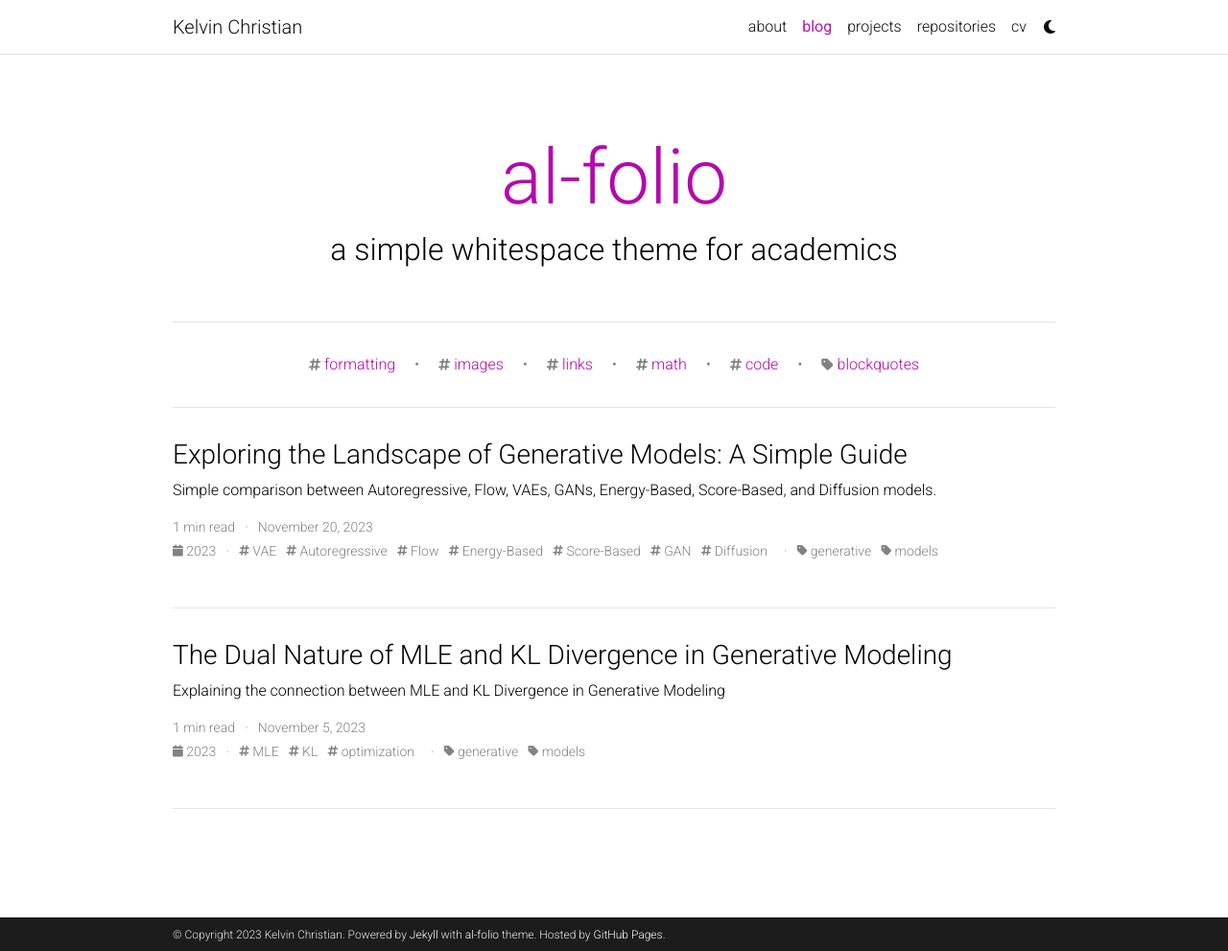
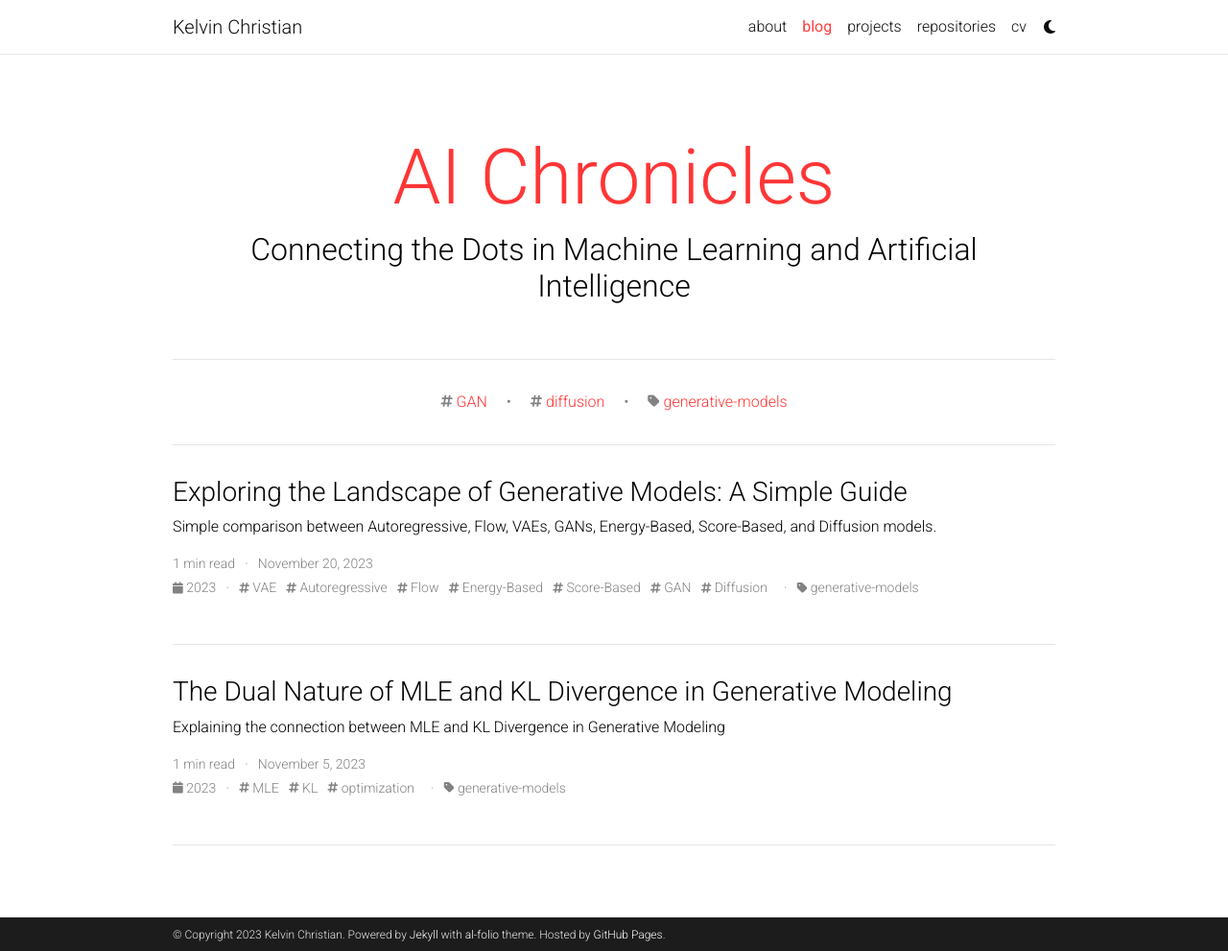
Before and after one commit to kelvinc123/kelvinc123.github.io, a Jekyll site: the page built from blog/index.html, in a window 1280 px wide and 991 px high. Shown: the whole window at 96% size. Built offline with Jekyll 4.4.1, drawn with Linux system fonts in a browser that asks for light colours; the list of posts is cut into pages by our own code; comment, search, counter and statistics services are not loaded; a style sheet for code colours, icons or effects is not loaded.

Commit message:
finish website

```diff
--- a/_config.yml
+++ b/_config.yml
@@ -119,9 +119,9 @@
 # Blog
 # -----------------------------------------------------------------------------
 
-blog_name: al-folio # blog_name will be displayed in your blog page
+blog_name: AI Chronicles # blog_name will be displayed in your blog page
 blog_nav_title: blog # your blog must have a title for it to be displayed in the nav bar
-blog_description: a simple whitespace theme for academics
+blog_description: Connecting the Dots in Machine Learning and Artificial Intelligence
 permalink: /blog/:year/:title/
 
 # Pagination
@@ -154,8 +154,8 @@
 # If you have blog posts published on medium.com or other external sources,
 # you can display them in your blog by adding a link to the RSS feed.
 external_sources:
-  - name: medium.com
-    rss_url: https://medium.com/@al-folio/feed
+  # - name: medium.com
+  #   rss_url: https://medium.com/@al-folio/feed
 
 # -----------------------------------------------------------------------------
 # Collections
@@ -262,8 +262,8 @@
     tag: '/blog/tag/:name/'
     category: '/blog/category/:name/'
 
-display_tags: ['formatting', 'images', 'links', 'math', 'code'] # these tags will be displayed on the front page of your blog
-display_categories: ['blockquotes'] # these categories will be displayed on the front page of your blog
+display_tags: ['GAN', 'diffusion'] # these tags will be displayed on the front page of your blog
+display_categories: ['generative-models'] # these categories will be displayed on the front page of your blog
 
 # -----------------------------------------------------------------------------
 # Jekyll Scholar
--- a/_sass/_themes.scss
+++ b/_sass/_themes.scss
@@ -7,8 +7,8 @@
   --global-code-bg-color: #{$code-bg-color-light};
   --global-text-color: #{$black-color};
   --global-text-color-light: #{$grey-color};
-  --global-theme-color: #{$purple-color};
-  --global-hover-color: #{$purple-color};
+  --global-theme-color: #{$red-color};
+  --global-hover-color: #{$red-color};
   --global-hover-text-color: #{$white-color};
   --global-footer-bg-color: #{$grey-color-dark};
   --global-footer-text-color: #{$grey-color-light};
```
Also changed, not shown: _posts/2023-11-05-kl-mle.md (+1 -1 lines), _posts/2023-11-20-generative-model.md (+1 -1 lines).
